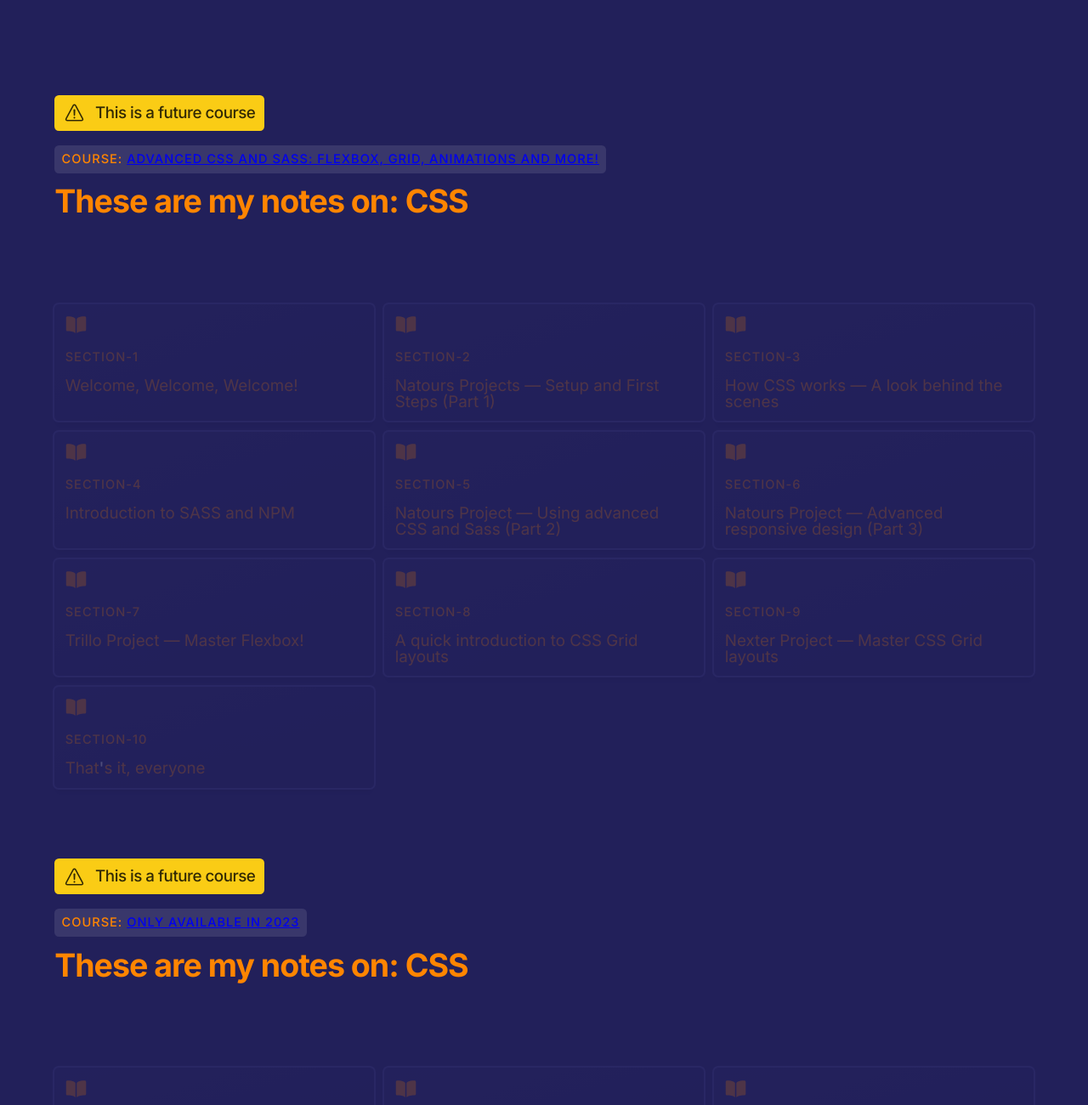
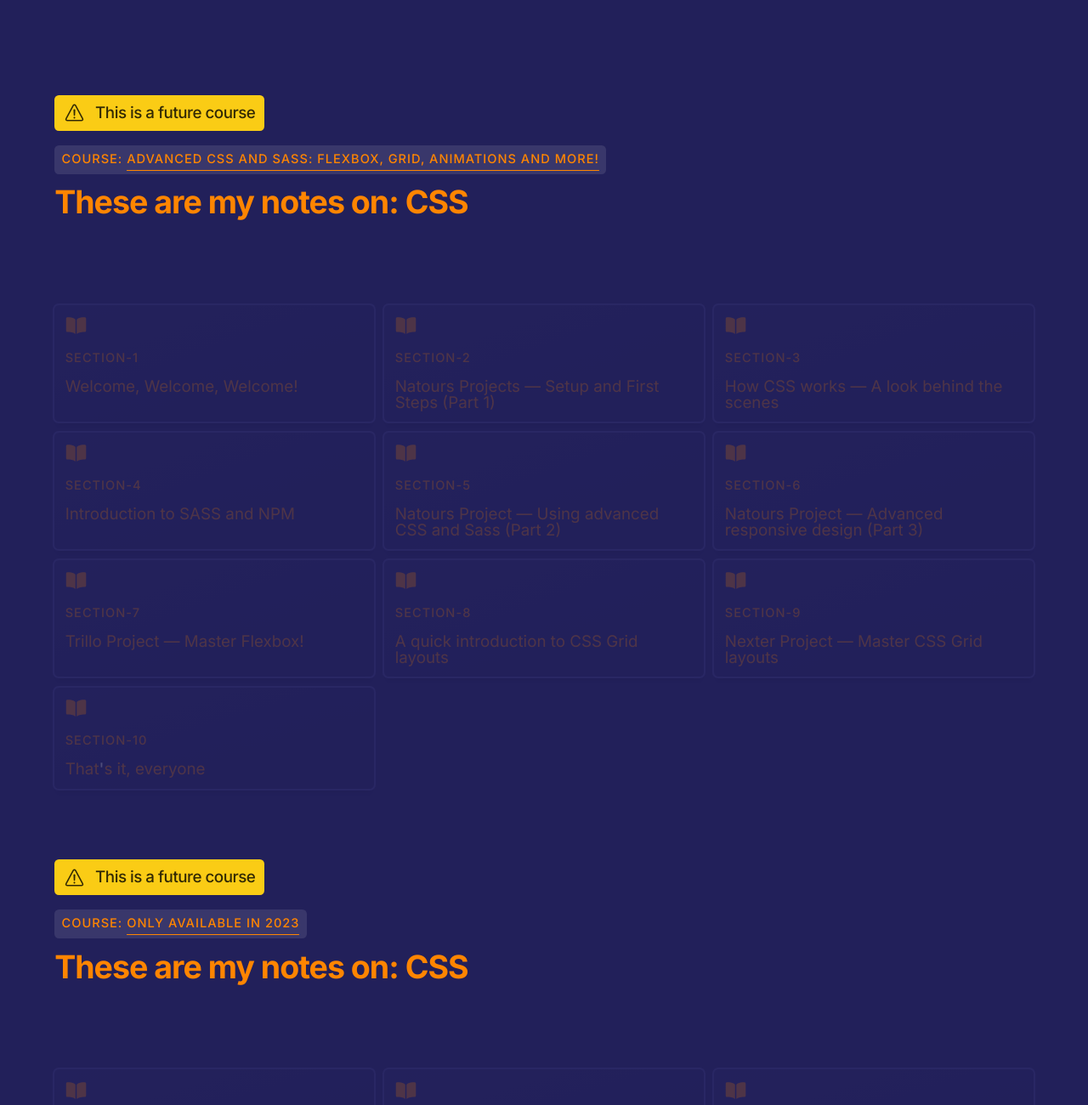
Before and after one commit to awcoetzer/awcoetzer.github.io, a plain HTML site: page css-pages/css.html in a window 1280 px wide. Shown: the part 1321-2621 px from the top of the page at 85% size. Drawn offline with nearby package versions, Linux system fonts and the light colour scheme.

Commit message:
fixed pre-heading links in css.html refactored

```diff
--- a/css-pages/css.html
+++ b/css-pages/css.html
@@ -158,13 +158,15 @@
     <!-- !Section: Notes -->
     <section id="notes" class="section-padding section-notes">
       <div class="container">
+
         <span class="notice-block">
           <ion-icon name="warning-outline" class="notice-icon"></ion-icon>
           <span class="notice-message">This is a future course</span>
         </span>
+
         <span class="pre-heading pre-heading--box"> Course: <a
             href="https://www.udemy.com/course/advanced-css-and-sass/" target="_blank"
-            class="pre-heading--link">Advanced CSS and Sass: Flexbox, Grid, Animations and More!</a> </span>
+            class="link link--pre-heading">Advanced CSS and Sass: Flexbox, Grid, Animations and More!</a> </span>
         <h2 class="heading-secondary">These are my notes on: CSS</h2>
       </div>
 
@@ -312,7 +314,7 @@
           <span class="notice-message">This is a future course</span>
         </span>
         <span class="pre-heading pre-heading--box"> Course: <a href="#notes" target="_blank"
-            class="pre-heading--link">Only Available in 2023</a> </span>
+            class="link link--pre-heading">Only Available in 2023</a> </span>
         <h2 class="heading-secondary">These are my notes on: CSS</h2>
       </div>
 
```
